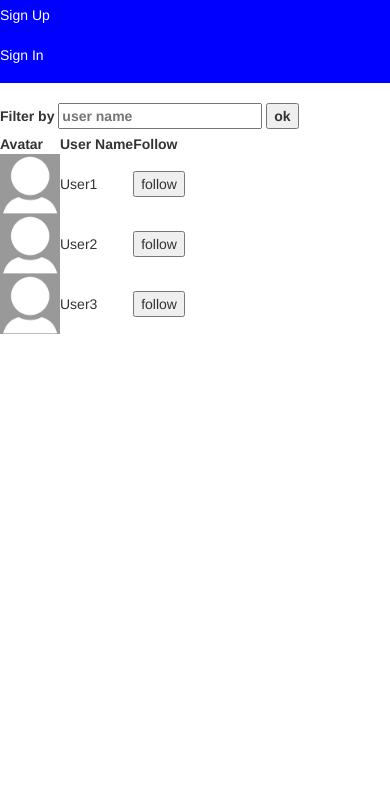
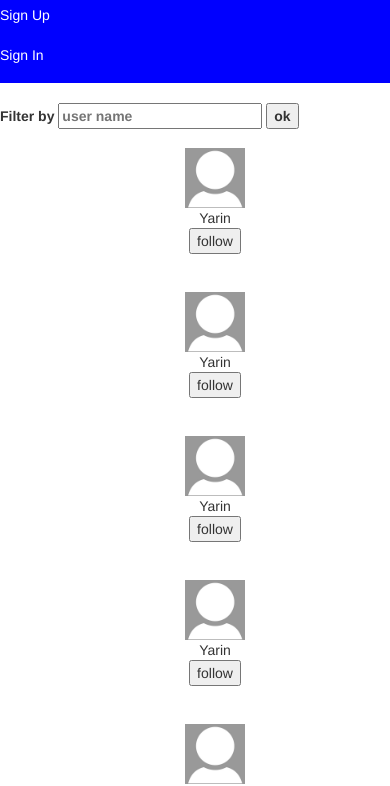
Before and after one commit to WebCourse3/OfekTwitter-Yarin, a plain HTML site: page users.html in a window 390 px wide. Shown: the part 53-839 px from the top of the page. Drawn offline with nearby package versions, Linux system fonts and the light colour scheme.

Commit message:
place users inside a grid to improve responsiveness

```diff
--- a/styles/style.css
+++ b/styles/style.css
@@ -22,3 +22,10 @@ nav a {
 .tweet {
     margin: 1em;
 }
+
+.user {
+    padding: 1em;
+}
+.user ul {
+    list-style: none;
+}
--- a/users.html
+++ b/users.html
@@ -1,45 +1,85 @@
 <!DOCTYPE html>
 <html lang="he">
+
 <head>
     <meta charset="UTF-8">
     <meta name="viewport" content="width=device-width, initial-scale=1.0">
     <meta http-equiv="X-UA-Compatible" content="ie=edge">
     <title>Users</title>
-    <link href="https://maxcdn.bootstrapcdn.com/bootstrap/3.3.7/css/bootstrap.min.css" rel="stylesheet" integrity="sha384-BVYiiSIFeK1dGmJRAkycuHAHRg32OmUcww7on3RYdg4Va+PmSTsz/K68vbdEjh4u" crossorigin="anonymous">
+    <link href="https://maxcdn.bootstrapcdn.com/bootstrap/3.3.7/css/bootstrap.min.css" rel="stylesheet" integrity="sha384-BVYiiSIFeK1dGmJRAkycuHAHRg32OmUcww7on3RYdg4Va+PmSTsz/K68vbdEjh4u"
+        crossorigin="anonymous">
     <link rel="stylesheet" href="styles/style.css">
 </head>
+
 <body>
     <nav class="navbar navbar-static-top">
         <a class="navbar-brand" href="index.html">OfekTwitter</a>
         <ul class="nav navbar-nav navbar-right">
-            <li><a href="users.html">Users</a></li>
-            <li><a href="sign-up.html">Sign Up</a></li>
-            <li><a href="sign-in.html">Sign In</a></li>
+            <li>
+                <a href="users.html">Users</a>
+            </li>
+            <li>
+                <a href="sign-up.html">Sign Up</a>
+            </li>
+            <li>
+                <a href="sign-in.html">Sign In</a>
+            </li>
         </ul>
     </nav>
 
-    <label>Filter by <input type="text" name="userNameFilter" id="userNameFilter" placeholder="user name"> <input type="button" value="ok"></label>
-    <table>
-        <tr>
-            <th>Avatar</th>
-            <th>User Name</th>
-            <th>Follow</th>
-        </tr>
-        <tr>
-            <td><img src="images/avatar.jpg" alt="avatar" class="avatar"></td>
-            <td>User1</td>
-            <td><input type="button" value="follow"></td>
-        </tr>
-        <tr>
-            <td><img src="images/avatar.jpg" alt="avatar" class="avatar"></td>
-            <td>User2</td>
-            <td><input type="button" value="follow"></td>
-        </tr>
-        <tr>
-            <td><img src="images/avatar.jpg" alt="avatar" class="avatar"></td>
-            <td>User3</td>
-            <td><input type="button" value="follow"></td>
-        </tr>
-    </table>
+    <label>Filter by
+        <input type="text" name="userNameFilter" id="userNameFilter" placeholder="user name">
+        <input type="button" value="ok">
+    </label>
+
+    <div class="container">
+        <section class="users">
+            <div class="row text-center">
+                <div class="user col-xs-12 col-md-4 col-lg-4">
+                    <ul>
+                        <li><img src="images/avatar.jpg" alt="avatar" class="avatar"></li>
+                        <li>Yarin</li>
+                        <li><input type="button" value="follow"></li>
+                    </ul>
+                </div>
+                <div class="user col-xs-12 col-md-4 col-lg-4">
+                    <ul>
+                        <li><img src="images/avatar.jpg" alt="avatar" class="avatar"></li>
+                        <li>Yarin</li>
+                        <li><input type="button" value="follow"></li>
+                    </ul>
+                </div>
+                <div class="user col-xs-12 col-md-4 col-lg-4">
+                    <ul>
+                        <li><img src="images/avatar.jpg" alt="avatar" class="avatar"></li>
+                        <li>Yarin</li>
+                        <li><input type="button" value="follow"></li>
+                    </ul>
+                </div>
+                <div class="user col-xs-12 col-md-4 col-lg-4">
+                    <ul>
+                        <li><img src="images/avatar.jpg" alt="avatar" class="avatar"></li>
+                        <li>Yarin</li>
+                        <li><input type="button" value="follow"></li>
+                    </ul>
+                </div>
+                <div class="user col-xs-12 col-md-4 col-lg-4">
+                    <ul>
+                        <li><img src="images/avatar.jpg" alt="avatar" class="avatar"></li>
+                        <li>Yarin</li>
+                        <li><input type="button" value="follow"></li>
+                    </ul>
+                </div>
+                <div class="user col-xs-12 col-md-4 col-lg-4">
+                    <ul>
+                        <li><img src="images/avatar.jpg" alt="avatar" class="avatar"></li>
+                        <li>Yarin</li>
+                        <li><input type="button" value="follow"></li>
+                    </ul>
+                </div>
+            </div>
+        </section>
+    </div>
 </body>
+
 </html>
```
